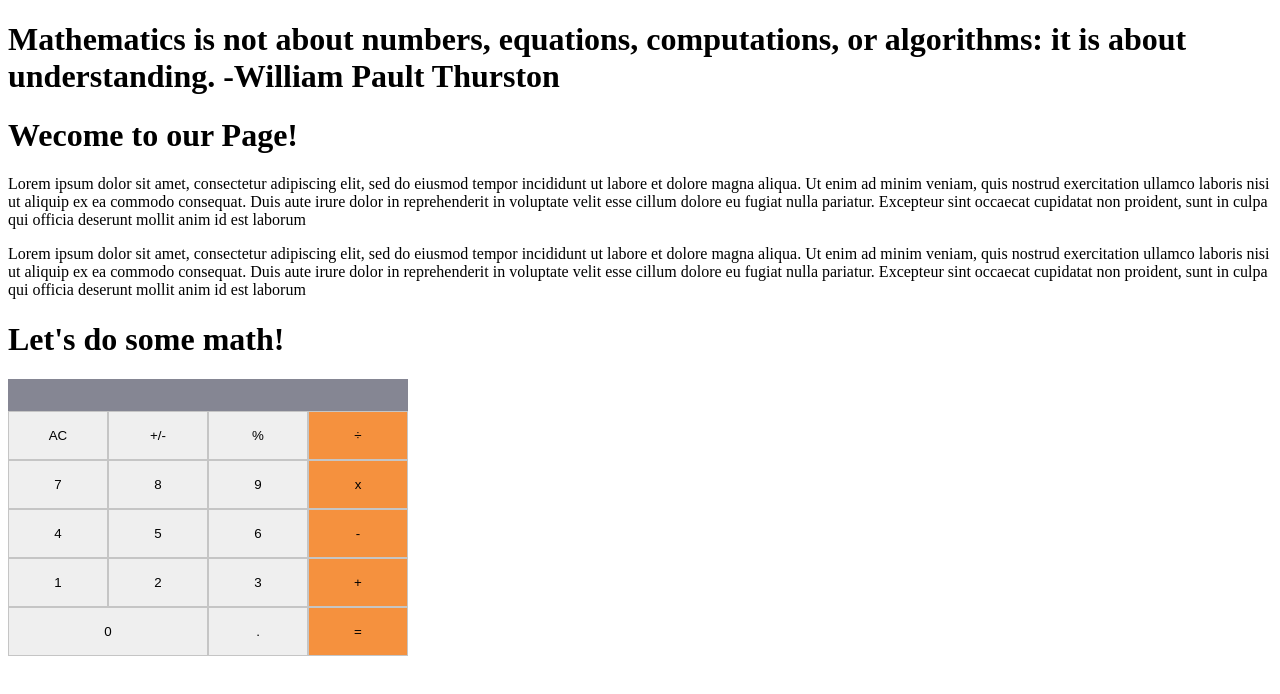
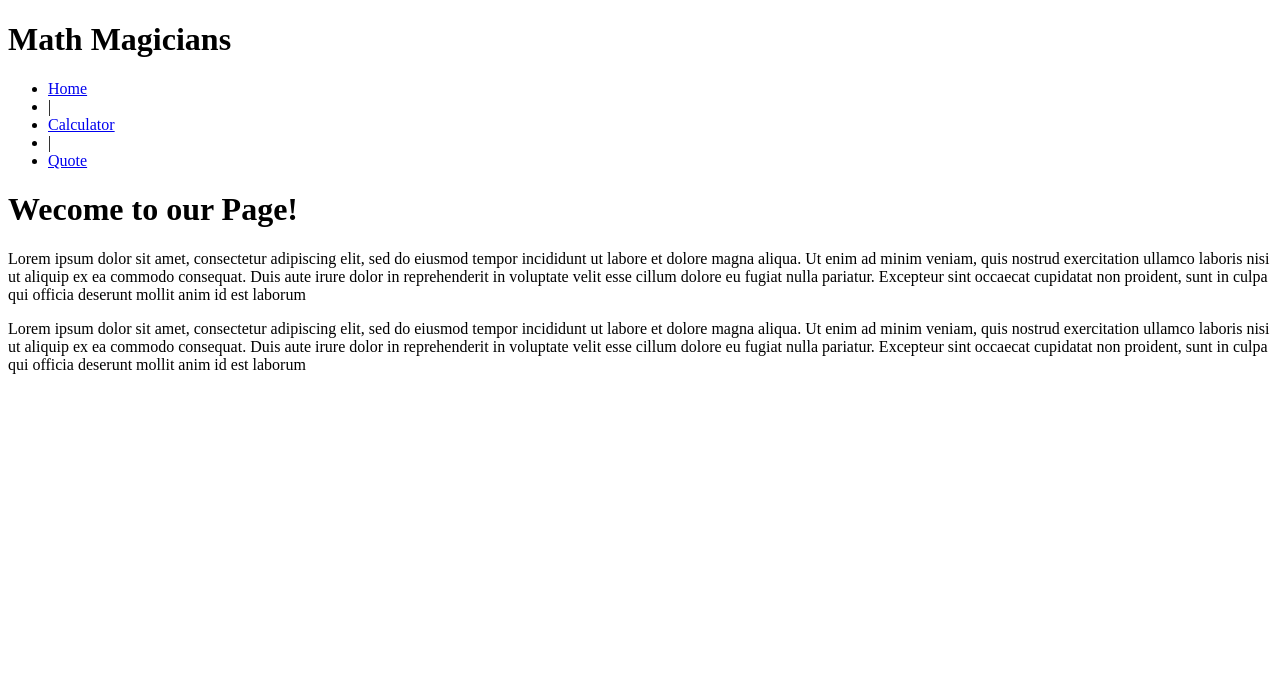
Before and after one commit to mike2611/math-magicians, a React (Create React App) app: page / in a window 1280 px wide. Shown: the top 694 px of the page. Built offline with nearby package versions, Linux system fonts and the light colour scheme.

Commit message:
Add Router to App.js

```diff
--- a/src/App.js
+++ b/src/App.js
@@ -1,13 +1,41 @@
+import {
+  BrowserRouter as Router, Link, Switch, Route,
+} from 'react-router-dom';
+
 import Home from './components/Home';
 import Quote from './components/Quote';
 import Math from './components/Math';
 
 const App = () => (
-  <div className="App">
-    <Quote />
-    <Home />
-    <Math />
-  </div>
+  <Router>
+    <div className="App">
+      <h1>Math Magicians</h1>
+      <ul>
+        <li>
+          <Link to="/">Home</Link>
+        </li>
+        <li>|</li>
+        <li>
+          <Link to="/calculator">Calculator</Link>
+        </li>
+        <li>|</li>
+        <li>
+          <Link to="/quote">Quote</Link>
+        </li>
+      </ul>
+      <Switch>
+        <Route exact path="/">
+          <Home />
+        </Route>
+        <Route path="/calculator">
+          <Math />
+        </Route>
+        <Route path="/quote">
+          <Quote />
+        </Route>
+      </Switch>
+    </div>
+  </Router>
 );
 
 export default App;
```
